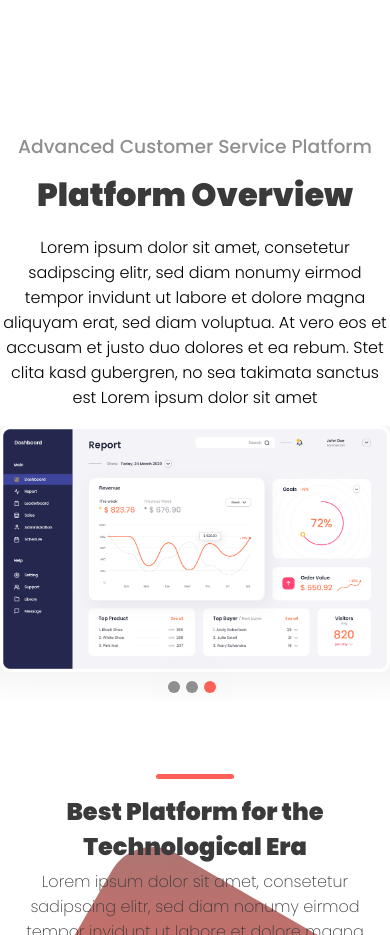
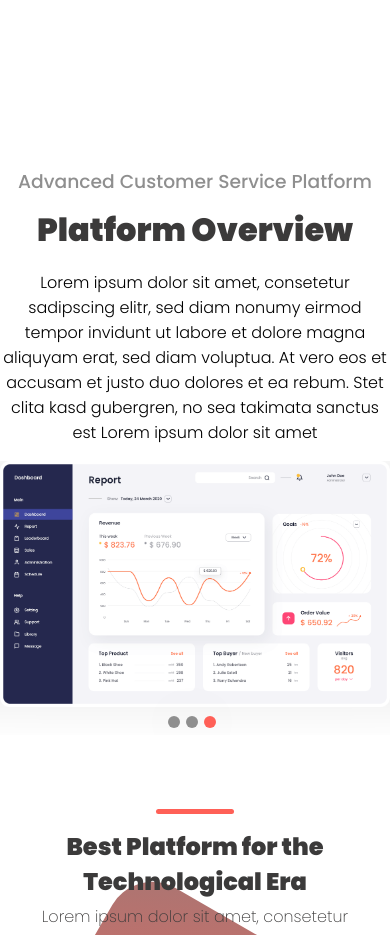
Before and after one commit to ahmedsameh74/stevdy, a React (Create React App) app: page / in a window 390 px wide. Shown: the part 3680-4615 px from the top of the page. Built offline with nearby package versions, Linux system fonts and the light colour scheme.

Commit message:
my finest margin

```diff
--- a/src/components/report/Report.css
+++ b/src/components/report/Report.css
@@ -63,7 +63,7 @@
 @media screen and (max-width: 768px) {
 
     .container {
-        margin-top: 1165px;
+        margin-top: 1200px;
         /* height: 80vh; */
     }
     .report-center {
```
